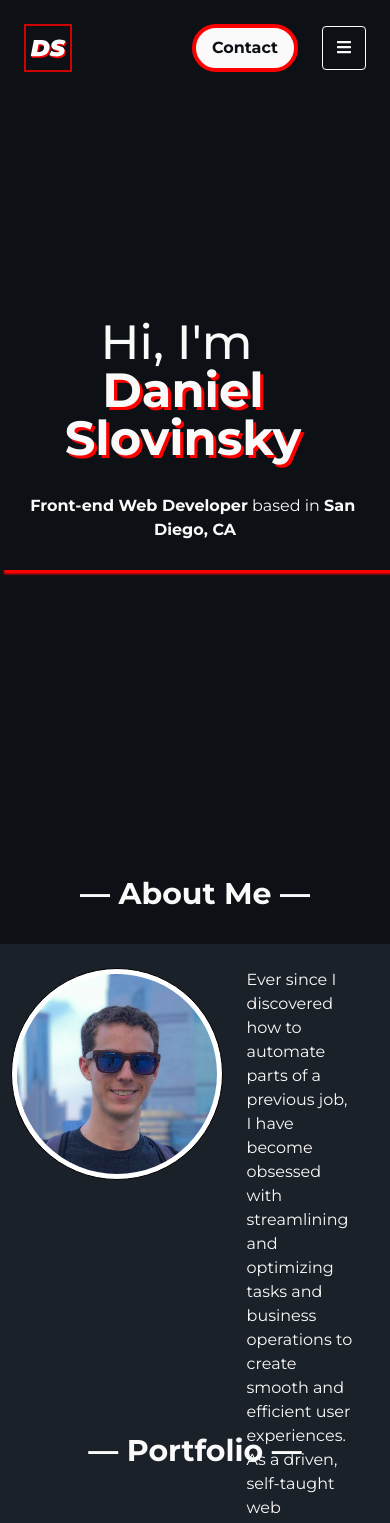
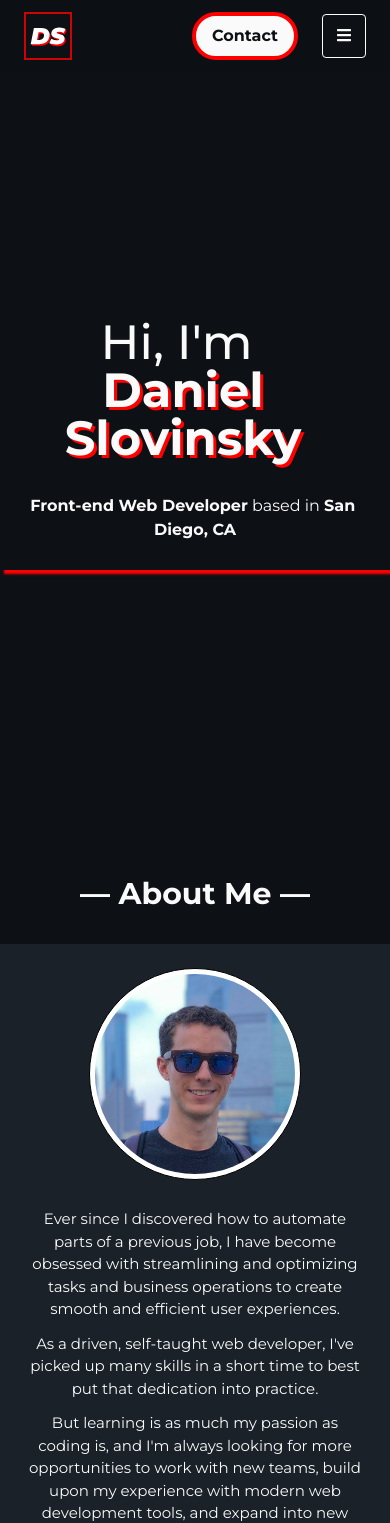
Before and after one commit to dslovinsky/danielslovinsky.com, a Next.js app: page / in a window 390 px wide. Shown: the top 1523 px of the page. Built offline with nearby package versions, Linux system fonts and the light colour scheme.

Commit message:
Makes about section responsive and additional responsiveness changes to anchor and navbar

```diff
--- a/styles/components/about.module.scss
+++ b/styles/components/about.module.scss
@@ -1,16 +1,32 @@
 @use '../partials/colors';
+@use '../partials/breakpoints';
 
 .section {
   display: flex;
   flex-direction: column;
   align-items: center;
-  height: 66vh;
+  min-height: 66vh;
 
   > .card {
     display: flex;
     background-color: colors.$black-pearl-lite;
     max-width: 920px;
     padding: 24px;
+    align-items: center;
+    flex-direction: column;
+
+    @media screen and (min-width: breakpoints.$medium) {
+      margin: 0 calc(3% + 84px);
+    }
+
+    @media screen and (min-width: breakpoints.$large) {
+      margin: 0 calc(4% + 94px);
+    }
+
+    @media screen and (min-width: breakpoints.$x-large) {
+      flex-direction: row;
+      align-items: normal;
+    }
 
     .photo_container {
       background-color: white;
@@ -28,10 +44,29 @@
     }
 
     > .paragraphs {
-      padding: 0 24px;
       display: flex;
       flex-direction: column;
       justify-content: space-between;
+      font-size: 0.9375rem;
+      padding: 16px 0px;
+      text-align: center;
+
+      @media screen and (min-width: breakpoints.$x-small) {
+        font-size: 1rem;
+      }
+
+      @media screen and (min-width: breakpoints.$x-large) {
+        text-align: start;
+        padding: 0 24px;
+      }
+
+      > p {
+        padding-top: 12px;
+
+        @media screen and (min-width: breakpoints.$x-large) {
+          padding-top: 0;
+        }
+      }
     }
   }
 }
--- a/styles/components/navbar.module.scss
+++ b/styles/components/navbar.module.scss
@@ -3,18 +3,24 @@
 
 nav.navbar {
   display: flex;
-  position: absolute;
+  position: fixed;
   width: 100%;
   z-index: 100;
-  padding: 0 36px;
+  padding: 0 12px;
+  background-color: rgba(colors.$black-pearl, 0.95);
 
-  @media screen and (max-width: breakpoints.$medium) {
-    position: fixed;
-    padding: 0 12px;
+  @media screen and (min-width: breakpoints.$medium) {
+    background-color: rgba(black, 0);
+    position: absolute;
+    padding: 0 36px;
   }
 
   > .home_link {
-    margin: 24px auto 24px 12px;
+    margin: 12px auto 12px 12px;
+
+    @media screen and (min-width: breakpoints.$medium) {
+      margin: 24px auto 24px 12px;
+    }
 
     > div {
       border: solid 2px rgba(red, 0.8);
@@ -31,8 +37,10 @@ nav.navbar {
       margin: 12px;
 
       &.social_item {
-        @media screen and (max-width: breakpoints.$small) {
-          display: none;
+        display: none;
+
+        @media screen and (min-width: breakpoints.$small) {
+          display: flex;
         }
 
         > .social > div {
--- a/styles/components/scrollanchor.module.scss
+++ b/styles/components/scrollanchor.module.scss
@@ -2,13 +2,19 @@
 @use '../partials/colors';
 
 .anchor {
-  position: fixed;
+  position: initial;
   top: 14vh;
-  right: 3%;
-  width: 100px;
+  right: 2%;
+  font-size: 0.875rem;
+  font-weight: 500;
 
-  @media screen and (max-width: breakpoints.$medium) {
-    position: initial;
+  @media screen and (min-width: breakpoints.$medium) {
+    position: fixed;
+  }
+
+  @media screen and (min-width: breakpoints.$large) {
+    right: 3%;
+    font-size: 1rem;
   }
 
   > li.link {
@@ -21,7 +27,6 @@
       cursor: pointer;
       padding: 12px;
       text-align: center;
-      font-weight: 500;
       background-color: colors.$black-pearl-lite;
 
       &:hover {
```
